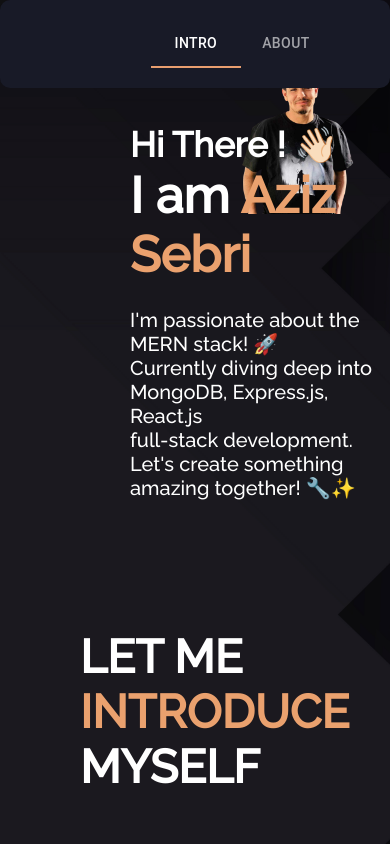
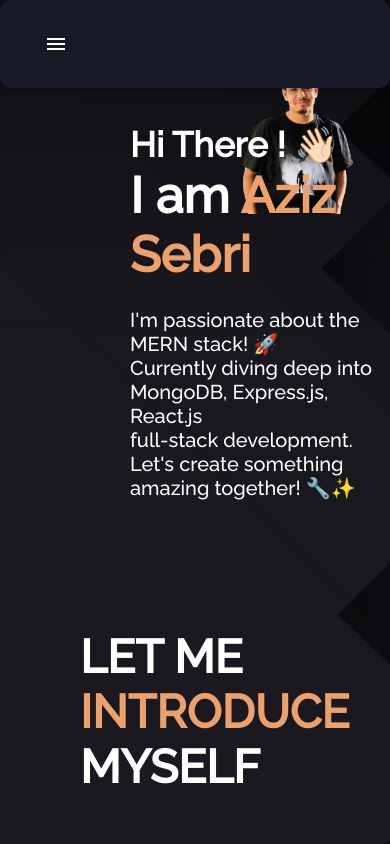
Before and after one commit to azizsebri3/My-Portfolio-, a React (Vite) app: page / in a window 390 px wide. Shown: the top 844 px of the page. Built offline with nearby package versions, Linux system fonts and the light colour scheme.

Commit message:
add drawer

```diff
--- a/package.json
+++ b/package.json
@@ -12,6 +12,7 @@
   "dependencies": {
     "@emotion/react": "^11.11.3",
     "@emotion/styled": "^11.11.0",
+    "@mui/icons-material": "^5.15.5",
     "@mui/material": "^5.15.3",
     "@mui/system": "^5.15.3",
     "framer-motion": "^10.18.0",
--- a/src/components/Footer.jsx
+++ b/src/components/Footer.jsx
@@ -1,5 +1,6 @@
 import React from "react";
 import { Container, Row, Col } from "react-bootstrap";
+import Tooltip from "@mui/material/Tooltip";
 import {
   AiFillGithub,
   AiOutlineTwitter,
@@ -17,7 +18,7 @@ function Footer() {
 
         </Col>
         <Col md="4" className="footer-copywright">
-          <h3>Copyright © {year} Aziz Sebri</h3>
+          <Tooltip title="test" placement="top"><h3>Copyright © {year} Aziz Sebri</h3></Tooltip>
         </Col>
         <Col md="4" className="footer-body">
           <ul className="footer-icons">
--- a/src/components/Header.jsx
+++ b/src/components/Header.jsx
@@ -1,10 +1,23 @@
 import React, { useState, useEffect } from "react";
-import { AppBar, Tabs, Tab, Toolbar } from "@mui/material";
-import Intro from "./Intro"
+import {
+  AppBar,
+  Tabs,
+  Tab,
+  Toolbar,
+  useMediaQuery,
+  Drawer,
+  IconButton,
+  List,
+  ListItem,
+  ListItemText,
+} from "@mui/material";
+import MenuIcon from "@mui/icons-material/Menu";
+import Intro from "./Intro";
 
 const Header = ({ introRef, aboutRef, skillsRef }) => {
   const [value, setValue] = useState(0);
   const [navColour, updateNavbar] = useState(false);
+  const [isDrawerOpen, setDrawerOpen] = useState(false);
 
   const handleChange = (event, newValue) => {
     setValue(newValue);
@@ -17,7 +30,6 @@ const Header = ({ introRef, aboutRef, skillsRef }) => {
       updateNavbar(false);
     }
   }
-
 
   const handleScroll = () => {
     const scrollPosition = window.scrollY;
@@ -34,35 +46,71 @@ const Header = ({ introRef, aboutRef, skillsRef }) => {
     }
   };
 
+
   useEffect(() => {
     window.addEventListener("scroll", handleScroll);
     return () => window.removeEventListener("scroll", handleScroll);
   }, []);
   window.addEventListener("scroll", scrollHandler);
 
+  const isSmScreen = useMediaQuery("(max-width:600px)");
+
   const styleNavBar = {
-    background: `rgba(255, 255, 255, 0)`,
+    background: isSmScreen ? "rgba(255, 255, 255, 0.9)" : "rgba(255, 255, 255, 0)",
     padding: "5px",
     borderRadius: "10px",
     margin: "0 auto",
-    boxShadow: "0 0 10px rgba(0, 0, 0, 0)",
+    boxShadow: isSmScreen ? "0 0 10px rgba(0, 0, 0, 0.5)" : "0 0 10px rgba(0, 0, 0, 0)",
     position: "fixed",
   };
 
-const executeScroll = (ref) => ref.current.scrollIntoView({ behavior : 'smooth'})  ;
+  const executeScroll = (ref) => ref.current.scrollIntoView({ behavior: "smooth" });
 
+  const toggleDrawer = (open) => () => {
+    setDrawerOpen(open);
+  };
+
+  const drawerContent = (
+    <List>
+      <ListItem button component="div" onClick={() => { executeScroll(introRef); setDrawerOpen(false); }}>
+        <ListItemText primary="Intro" />
+      </ListItem>
+      <ListItem button component="div" onClick={() => { executeScroll(aboutRef); setDrawerOpen(false); }}>
+        <ListItemText primary="About" />
+      </ListItem>
+      <ListItem button component="div" onClick={() => { executeScroll(skillsRef); setDrawerOpen(false); }}>
+        <ListItemText primary="Skills" />
+      </ListItem>
+      {/* Add more items as needed */}
+    </List>
+  );
 
   return (
     <>
-      <AppBar position="static" style={styleNavBar} className={navColour ? "sticky" : "navbar"} >
+      <AppBar position="static" style={styleNavBar} className={navColour ? "sticky" : "navbar"}>
         <Toolbar>
+          {isSmScreen ? (
+            <>
+              <IconButton
+                edge="start"
+                color="inherit"
+                aria-label="menu"
+                onClick={toggleDrawer(true)}
+              >
+                <MenuIcon />
+              </IconButton>
+              <Drawer anchor="left" open={isDrawerOpen} onClose={toggleDrawer(false)}>
+                {drawerContent}
+              </Drawer>
+            </>
+          ) : (
             <Tabs
-            sx={{ marginLeft: "35%" }}
+              sx={{ marginLeft: isSmScreen ? "5%" : "35%" }}
               textColor="inherit"
               value={value}
               onChange={handleChange}
               TabIndicatorProps={{
-              style: { backgroundColor: "#E89E6F", },
+                style: { backgroundColor: "#E89E6F" },
               }}
             >
             <Tab onClick={() => executeScroll(introRef)} id="intro" label="Intro" />
@@ -71,6 +119,7 @@ const executeScroll = (ref) => ref.current.scrollIntoView({ behavior : 'smooth'}
             <Tab /*  onClick={() => executeScroll(introRef)} */ id="projects" label="Projects" />
             <Tab /* onClick={() => executeScroll(introRef)} */  id="contact" label="Contact" />
             </Tabs>
+          )}
         </Toolbar>
       </AppBar>
     </>
--- a/src/components/logo.jsx
+++ b/src/components/logo.jsx
@@ -3,7 +3,12 @@ import logo from "../assets/logo.png";
 import Tilt from "react-parallax-tilt";
 
 const Logo = () => {
-  const imageStyles = {};
+  const imageStyles = {
+    paddingLeft: "55%",
+    width: "42%" ,
+    paddingTop : "50px"
+
+  };
 
   return (
     <>
@@ -11,7 +16,7 @@ const Logo = () => {
         <img
           src={logo}
           alt="Portfolio Photo"
-          style={{ paddingLeft: "55%", width: "42%" , paddingTop : "50px"}}
+          style={imageStyles}
         />
       </div>
     </>
--- a/src/components/skills.jsx
+++ b/src/components/skills.jsx
@@ -7,7 +7,6 @@ import {
   DiNodejs,
   DiPython,
   DiGit,
-  DiJava,
 } from "react-icons/di";
 
 const Skills = forwardRef((props, ref) => {
@@ -31,8 +30,10 @@ const Skills = forwardRef((props, ref) => {
           paddingBottom: "500px",
         }}
       >
+       <Tooltip title="C++" placement="right">
         <CgCPlusPlus className="tech-icons" />
-        <DiPython className="tech-icons" icon={CgCPlusPlus} title="C++" />
+        </Tooltip>
+        <DiPython className="tech-icons" />
         <DiJavascript1 className="tech-icons" />
         <DiReact className="tech-icons" />
         <DiNodejs className="tech-icons" />
```
Also changed, not shown: 1 other file (tests, documents, lock files or other folders). Lines whose indentation alone changed are shown as unchanged.
